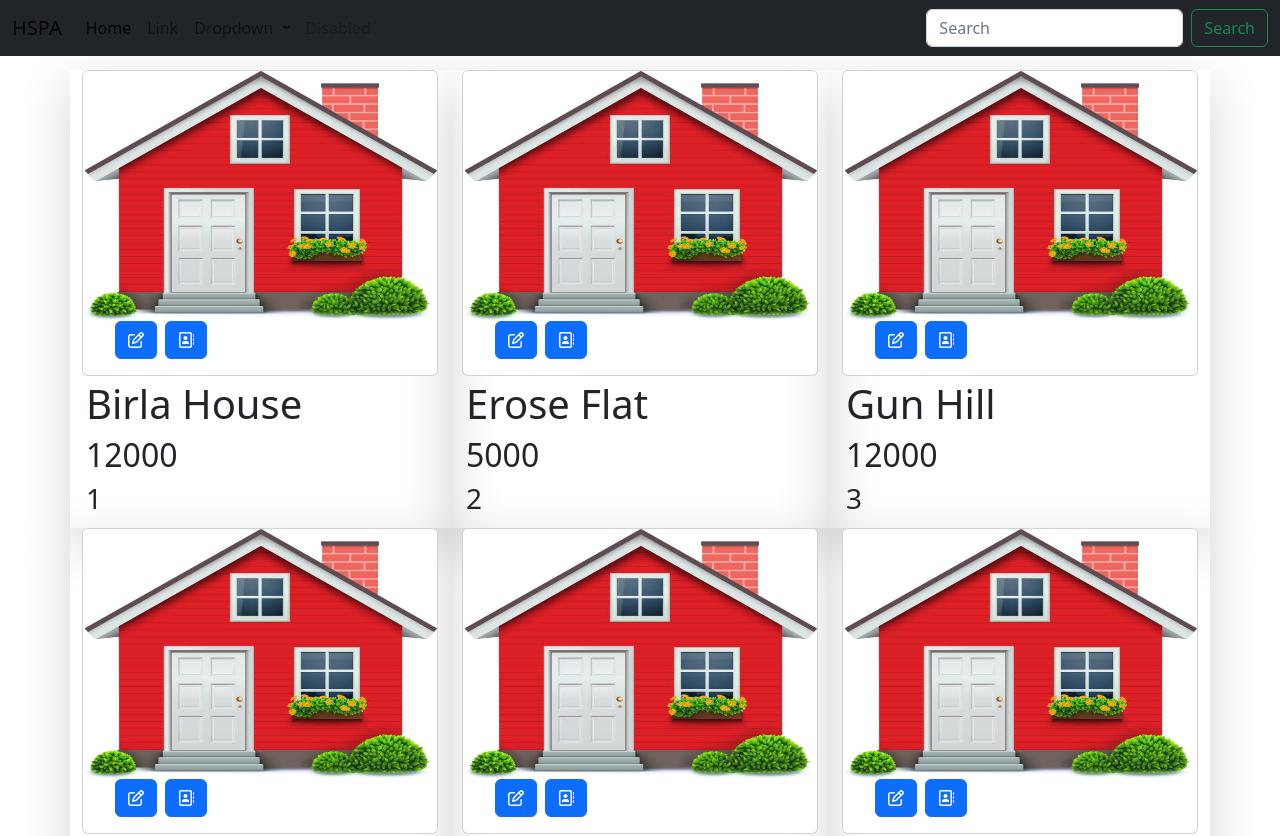
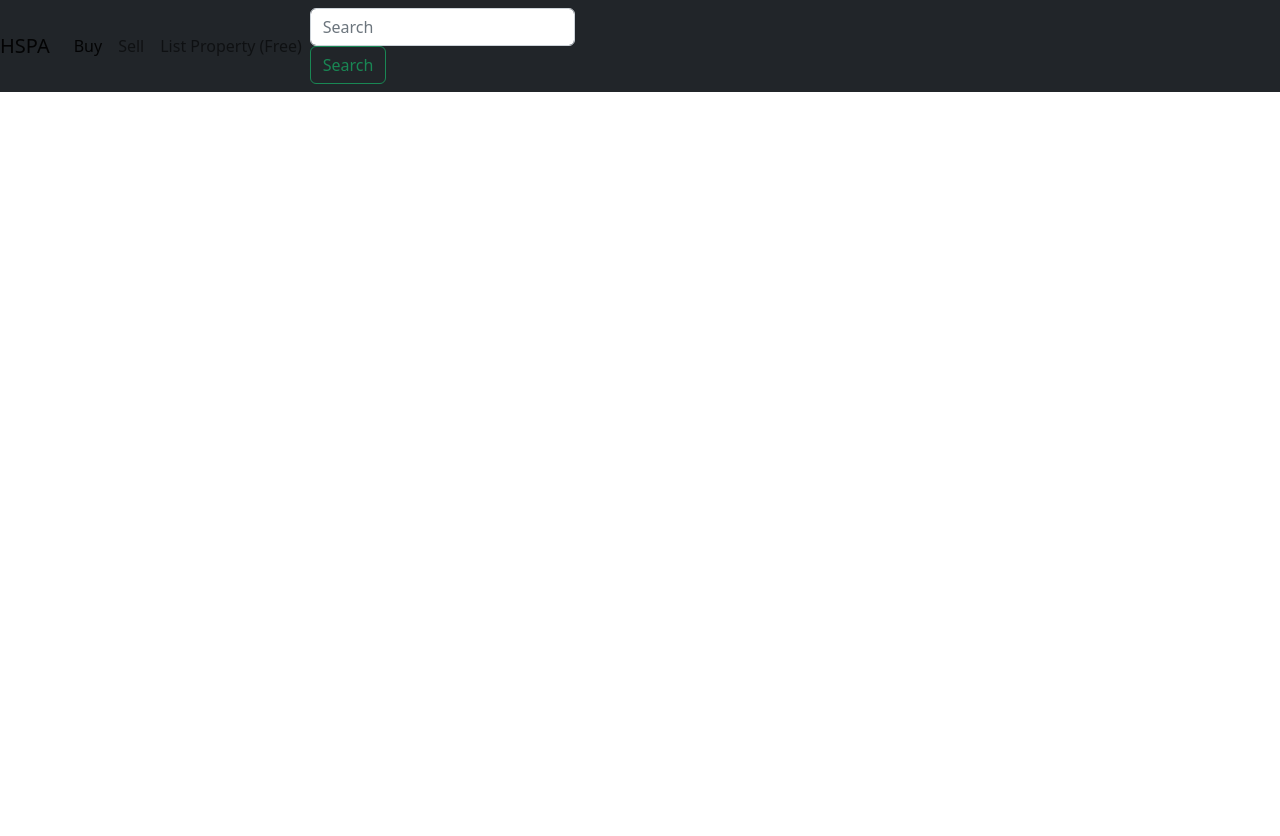
Before and after one commit to sidaty12/Building, an Angular app: page /add-property in a window 1280 px wide. Shown: the top 836 px of the page. After the commit the page ends 800 px from the top, so only its background shows below. Built offline with nearby package versions, Linux system fonts and the light colour scheme.

Commit message:
activ router in app.component.html, add the paths, modif navbar, add interface to properties, add obsevable pipe map

```diff
--- a/src/app/app.component.html
+++ b/src/app/app.component.html
@@ -1,5 +1,5 @@
 <app-nav-bar></app-nav-bar>
 <div class="container" style="margin-top: 70px">
-  <app-propert-list></app-propert-list>
+  <router-outlet></router-outlet>
 
 </div>
--- a/src/app/app.module.ts
+++ b/src/app/app.module.ts
@@ -1,22 +1,37 @@
 import { BrowserModule } from '@angular/platform-browser';
 import { NgModule } from '@angular/core';
-import {HttpClientModule} from '@angular/common/http'
+import {HttpClientModule} from '@angular/common/http';
+import{Routes, RouterModule} from '@angular/router'
+
 import { AppComponent } from './app.component';
 import { PropertyCardComponent } from './property/property-card/property-card/property-card.component';
 import { PropertListComponent } from './property/propert-list/propert-list.component';
 import { NavBarComponent } from './nav-bar/nav-bar.component';
 import { HousingService } from './services/housing.service';
+import { AddPropertyComponent } from './property/add-property/add-property.component';
 
-@NgModule({
+
+const appRoutes: Routes = [
+  {path: '', component: PropertListComponent},
+  {path: 'rent-property', component: PropertListComponent},
+  {path: 'add-property', component: AddPropertyComponent},
+  //{path: 'property-detail/:id', component: PropertyDetailComponent, resolve: {prp: PropertyDetailResolverService}},
+  ////{path: 'user/login', component: UserLoginComponent},
+ // {path: 'user/register', component: UserRegisterComponent},
+  {path: '**', component: PropertListComponent}
+];@NgModule({
   declarations: [
     AppComponent,
     PropertyCardComponent,
     PropertListComponent,
-      NavBarComponent
+      NavBarComponent,
+      AddPropertyComponent
    ],
   imports: [
     BrowserModule,
-    HttpClientModule
+    HttpClientModule,
+    RouterModule.forRoot(appRoutes)
+
   ],
   providers: [
     HousingService
--- a/src/app/nav-bar/nav-bar.component.html
+++ b/src/app/nav-bar/nav-bar.component.html
@@ -1,36 +1,24 @@
 <nav class="navbar navbar-expand-lg bg-dark fixed-top">
-  <div class="container-fluid">
     <a class="navbar-brand" href="#">HSPA</a>
     <button class="navbar-toggler" type="button" data-bs-toggle="collapse" data-bs-target="#navbarSupportedContent" aria-controls="navbarSupportedContent" aria-expanded="false" aria-label="Toggle navigation">
       <span class="navbar-toggler-icon"></span>
     </button>
+
     <div class="collapse navbar-collapse" id="navbarSupportedContent">
-      <ul class="navbar-nav me-auto mb-2 mb-lg-0">
-        <li class="nav-item">
-          <a class="nav-link active" aria-current="page" href="#">Home</a>
+      <ul class="navbar-nav mr-auto">
+        <li class="nav-item active">
+          <a class="nav-link active" href="/">Buy <span class="sr-only">(current)</span> </a>
         </li>
         <li class="nav-item">
-          <a class="nav-link" href="#">Link</a>
-        </li>
-        <li class="nav-item dropdown">
-          <a class="nav-link dropdown-toggle" href="#" role="button" data-bs-toggle="dropdown" aria-expanded="false">
-            Dropdown
-          </a>
-          <ul class="dropdown-menu">
-            <li><a class="dropdown-item" href="#">Action</a></li>
-            <li><a class="dropdown-item" href="#">Another action</a></li>
-            <li><hr class="dropdown-divider"></li>
-            <li><a class="dropdown-item" href="#">Something else here</a></li>
-          </ul>
+          <a class="nav-link" href="/">Sell</a>
         </li>
         <li class="nav-item">
-          <a class="nav-link disabled">Disabled</a>
-        </li>
-      </ul>
-      <form class="d-flex" role="search">
+          <a class="nav-link" href="/add-property">List Property (Free)</a>
+         </li>
+        </ul>
+      <form class="form-inline my-2 my-lg-0">
         <input class="form-control me-2" type="search" placeholder="Search" aria-label="Search">
         <button class="btn btn-outline-success" type="submit">Search</button>
       </form>
     </div>
-  </div>
 </nav>
--- /dev/null
+++ b/src/app/property/add-property/add-property.component.html
@@ -0,0 +1,3 @@
+<p>
+  add-property works!
+</p>
--- /dev/null
+++ b/src/app/property/add-property/add-property.component.ts
@@ -0,0 +1,15 @@
+import { Component, OnInit } from '@angular/core';
+
+@Component({
+  selector: 'app-add-property',
+  templateUrl: './add-property.component.html',
+  styleUrls: ['./add-property.component.scss']
+})
+export class AddPropertyComponent implements OnInit {
+
+  constructor() { }
+
+  ngOnInit() {
+  }
+
+}
--- a/src/app/property/propert-list/propert-list.component.ts
+++ b/src/app/property/propert-list/propert-list.component.ts
@@ -1,6 +1,7 @@
 import { Component, OnInit } from '@angular/core';
 import { HousingService } from 'src/app/services/housing.service';
 import { Observable } from "rxjs";
+import { Iproperty } from '../IProperty.interface';
 
 @Component({
   selector: 'app-propert-list',
@@ -8,7 +9,8 @@ import { Observable } from "rxjs";
   styleUrls: ['./propert-list.component.css']
 })
 export class PropertListComponent implements OnInit {
- public properties: any;
+  // give a type array to properties because data a same type
+ properties: Array<Iproperty>;
 
   //injectd variabel to get the list of building
   constructor(private housingService: HousingService) { }
--- a/src/app/services/housing.service.ts
+++ b/src/app/services/housing.service.ts
@@ -2,6 +2,8 @@ import { Injectable } from '@angular/core';
 import { HttpClient } from '@angular/common/http';
 import { Observable} from 'rxjs';
 import { PropertListComponent } from '../property/propert-list/propert-list.component';
+import { map } from 'rxjs/operators';
+import { Iproperty } from '../property/IProperty.interface';
 
 @Injectable({
   providedIn: 'root'
@@ -9,9 +11,21 @@ import { PropertListComponent } from '../property/propert-list/propert-list.comp
 export class HousingService {
 
 constructor(private http:HttpClient) { }
-
-public getAllProperties(){
-  return this.http.get('data/propreties.json')
+// pipe and map are used to add un empty array which we
+// will able to push item
+public getAllProperties() : Observable<Iproperty[]> {
+  return this.http.get('data/propreties.json').pipe(
+    map(data => {
+      const propertiesArray: Array<Iproperty> = [];
+      for (const id in data) {
+        if(data.hasOwnProperty(id)) {
+          propertiesArray.push(data[id]);
+        }
+      }
+      return propertiesArray;
+    }
+      )
+  )
 }
 
 }
```
Also changed, not shown: src/app/property/IProperty.interface.ts (added, +8 -0 lines), src/app/property/add-property/add-property.component.scss (added), 1 other file (tests, documents, lock files or other folders).
